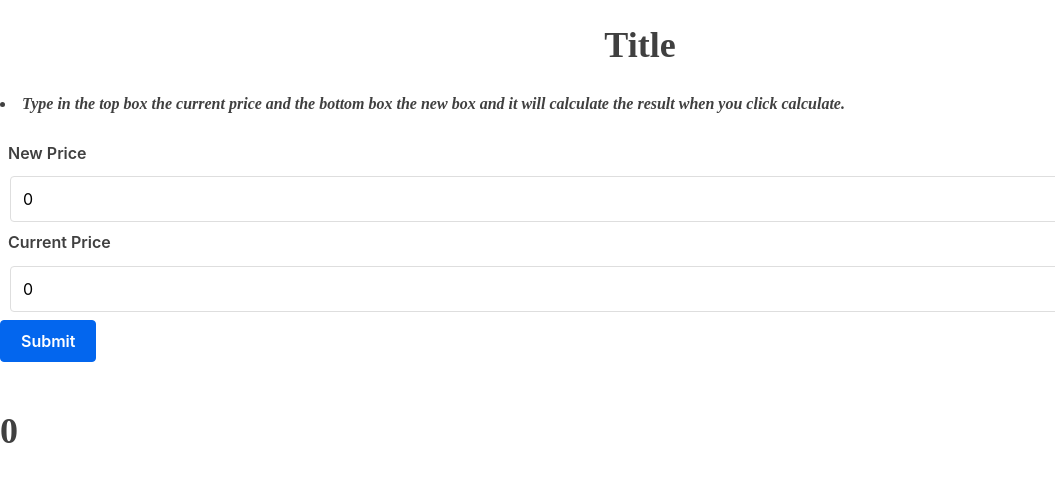
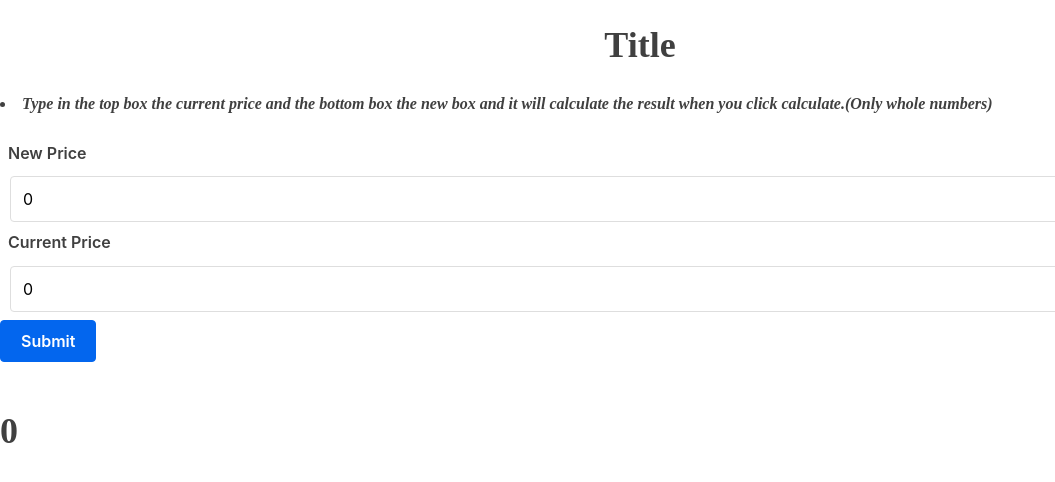
Before and after one commit to nothankyouwdym/vitejs-vite-8nnznn, a React (Vite) app: page / in a window 1280 px wide. Shown: the top 482 px of the page, without its empty margins (0-1055 px from the left). Built offline with nearby package versions, Linux system fonts and the light colour scheme.

Commit message:
1 file modified

```diff
--- a/src/Directions.jsx
+++ b/src/Directions.jsx
@@ -9,7 +9,7 @@ class Directions extends Component{
         <strong>
           <em>
             <li>
-              Type in the top box the current price and the bottom box the new box and it will calculate the result when you click calculate.
+              Type in the top box the current price and the bottom box the new box and it will calculate the result when you click calculate.(Only whole numbers)
             </li>
           </em>
         </strong>
```
